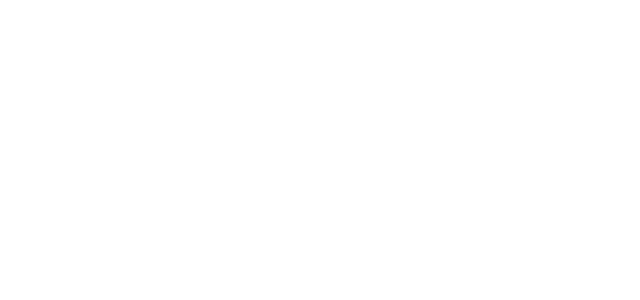
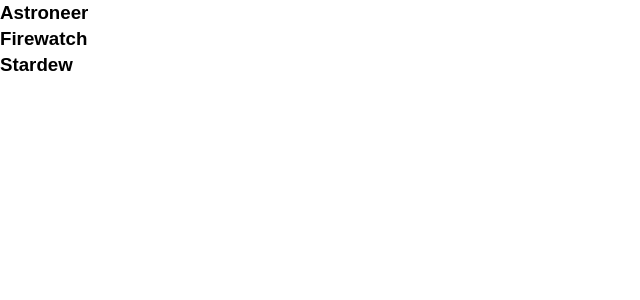
Before and after one commit to ZenzoArian/LeMeVue, a Vue app: page / in a window 1280 px wide. Shown: the top 300 px of the page, without its empty margins (0-640 px from the left). Built offline with nearby package versions, Linux system fonts and the light colour scheme.

Commit message:
show games array

```diff
--- a/src/App.vue
+++ b/src/App.vue
@@ -1,15 +1,16 @@
 <template>
   <div id="app">
-
+    <Games v-bind:games="games" />
   </div>
 </template>
 
 <script>
+import Games from './components/Games.vue';
 
 export default {
   name: 'app',
   components: {
-
+      Games
   },
   data() {
     return{
--- /dev/null
+++ b/src/components/Games.vue
@@ -0,0 +1,18 @@
+<template>
+    <div>
+        <div v-bind:key="game.id" v-for="game in games">
+            <h3>{{game.title}}</h3>
+        </div>
+    </div>
+</template>
+
+<script>
+    export default {
+        name: "Games",
+        props: ["games"]
+    }
+</script>
+
+<style scoped>
+
+</style>
```
